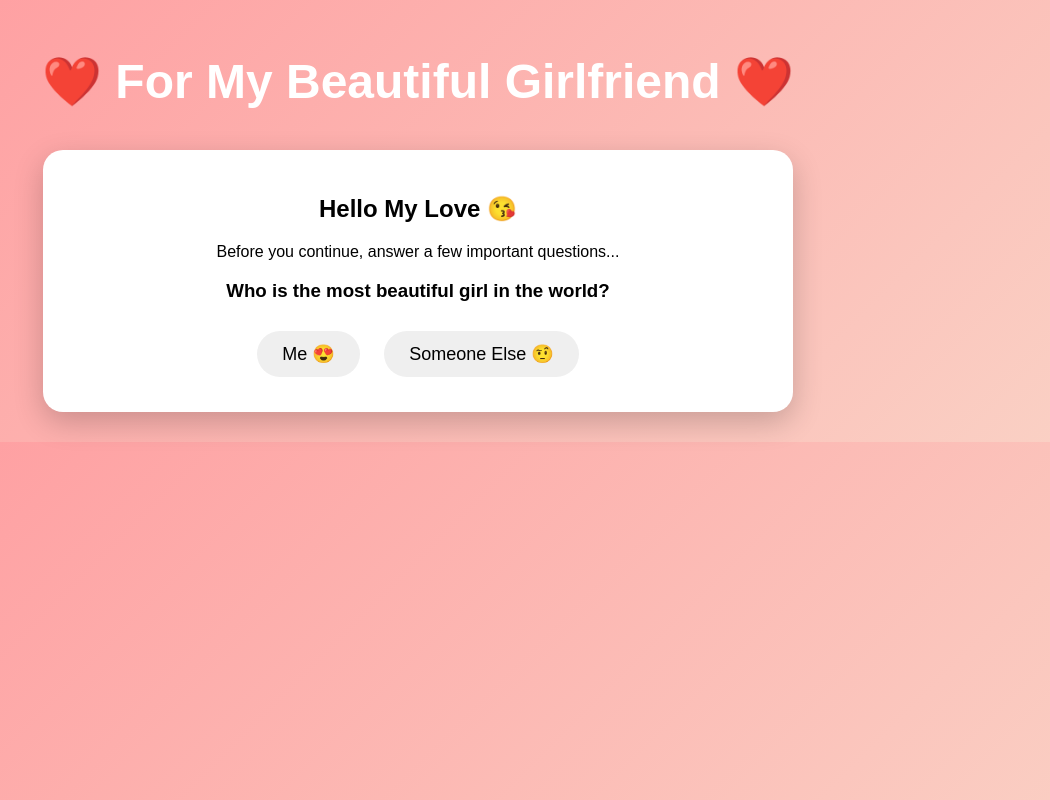
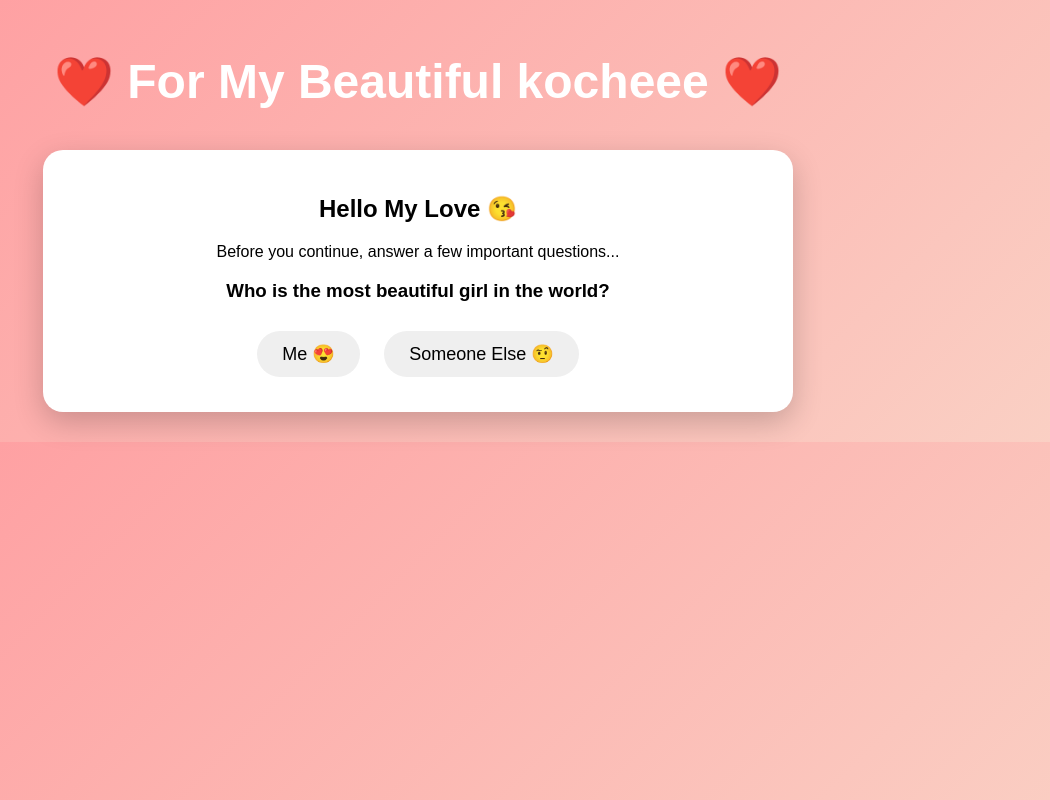
Before and after one commit to achuaswinanand-code/withlove, a plain HTML site: page index.html in a window 1280 px wide. Shown: the whole page, without its empty margins (222-1272 px from the left). Drawn offline with Linux system fonts and the light colour scheme.

Commit message:
Update index.html

```diff
--- a/index.html
+++ b/index.html
@@ -85,7 +85,7 @@
 
 <div class="container">
 
-<h1>❤️ For My Beautiful Girlfriend ❤️</h1>
+<h1>❤️ For My Beautiful kocheee ❤️</h1>
 
 <div class="card">
 
```
